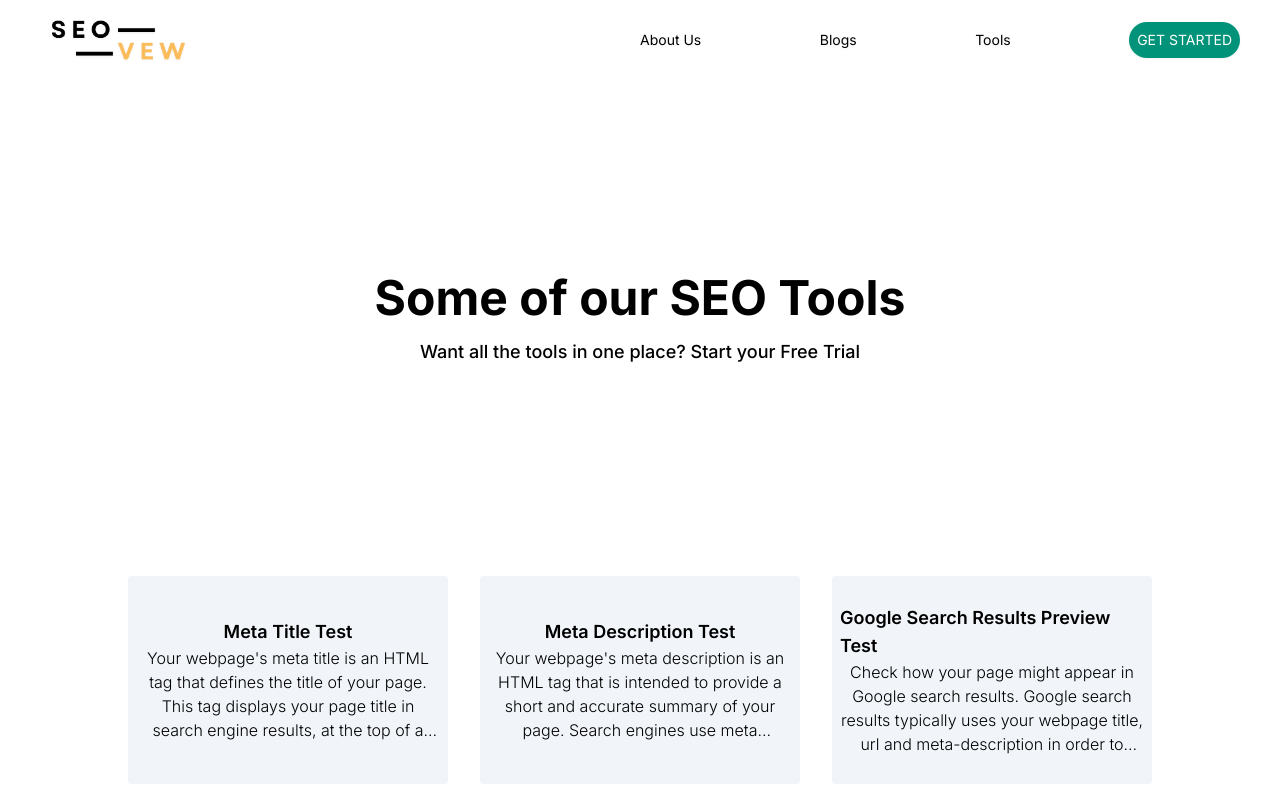
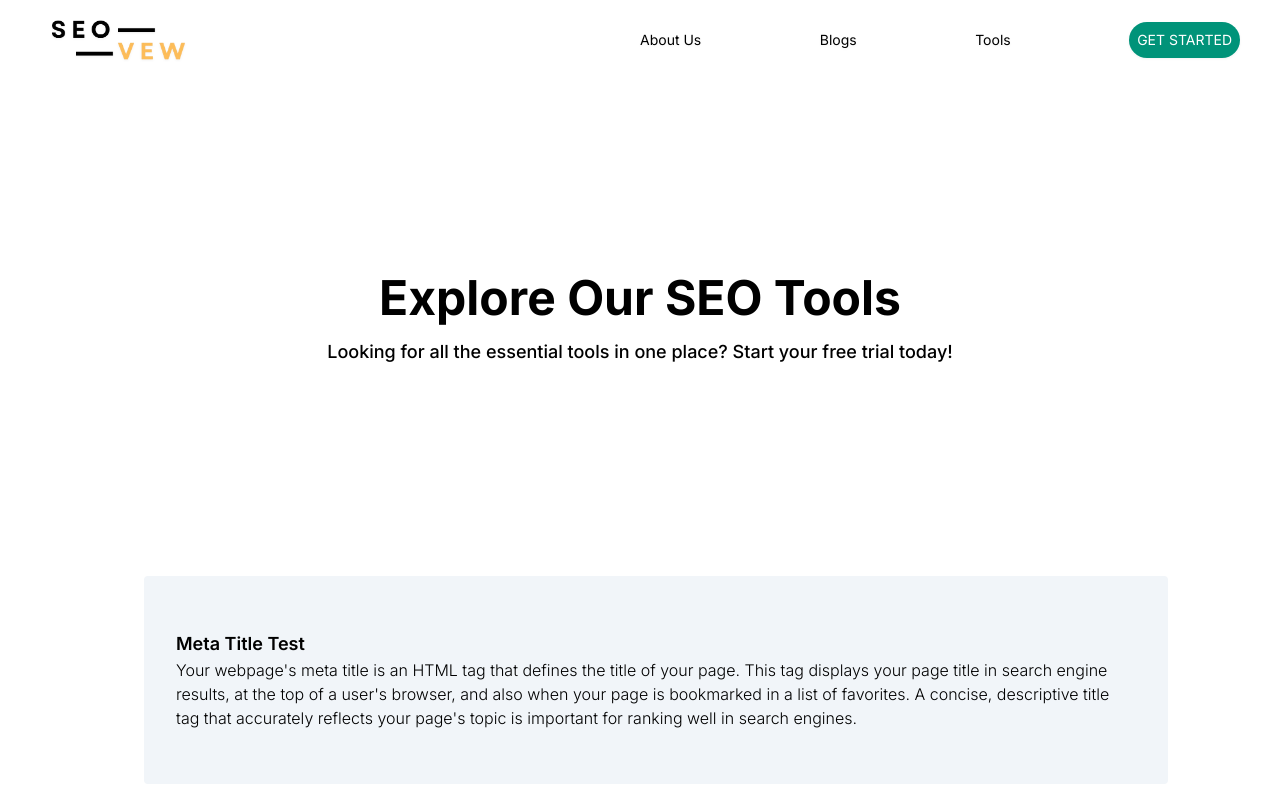
Before and after one commit to harshit960/SEO-Audit, a Next.js app in the folder seoaudit/: page /tools in a window 1280 px wide. Shown: the top 800 px of the page. Built offline with nearby package versions, Linux system fonts and the light colour scheme.

Commit message:
refactor: Improve layout and text content in SEO Tools page

```diff
--- a/seoaudit/app/tools/page.tsx
+++ b/seoaudit/app/tools/page.tsx
@@ -523,29 +523,31 @@ function page() {
     return (
         <>
             <Nav />
+            <div className="flex items-center justify-center flex-col">
+
+
             <div className='h-80 mt-40 w-full flex items-center justify-center flex-col'>
                 <div className="text-5xl font-bold ">
-                    Some of our SEO Tools
+                    Explore Our SEO Tools
                 </div>
                 <div className="text-lg font-medium mt-4">
-                    Want all the tools in one place?
-                    Start your Free Trial
+                    Looking for all the essential tools in one place? Start your free trial today!
                 </div>
             </div>
-            <div className="flex flex-wrap my-20 items-center justify-center">
+            <div className="flex flex-col w-4/5 my-20 items-center justify-center">
                 {test.map((item) => (
                     <Link href={`tools/test/?test=${item.title}`}>
 
-                        <div className="h-52 w-80 m-4 rounded flex flex-col items-center justify-center bg-slate-100 p-2 ">
+                        <div className="h-52 w-full m-4 p-8 rounded flex flex-col items-center justify-center bg-slate-100 ">
                             <div className="icon"></div>
-                            <div className="text-lg font-semibold">{item.title}</div>
-                            <div className="font-light line-clamp-4 text-center	">{item.desc}</div>
+                            <div className="text-lg font-semibold self-start">{item.title}</div>
+                            <div className="font-light line-clamp-4	">{item.desc}</div>
                         </div>
                     </Link>
                 ))}
 
             </div>
-
+            </div>
         </>
     )
 }
```
